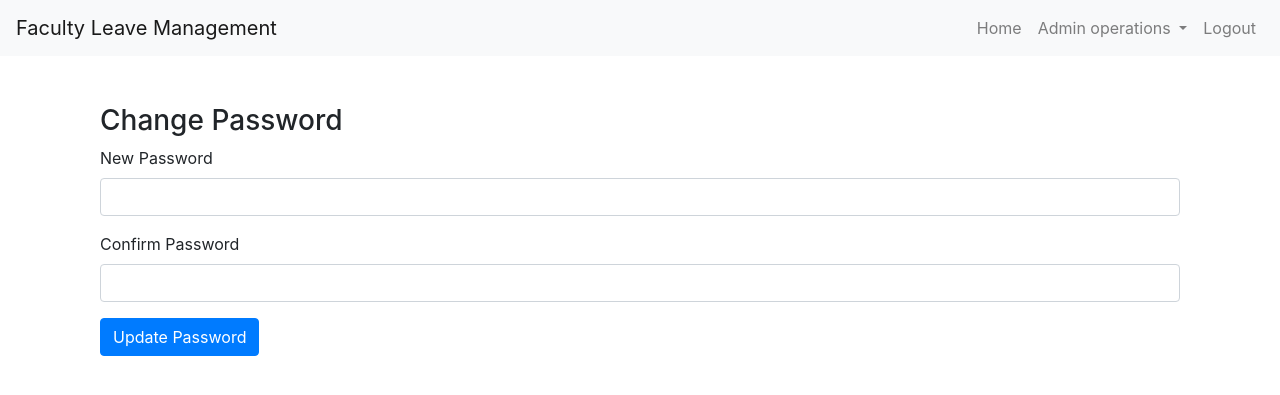
After one commit to narasimhaethics/Intelligent-Faculty-Leave-Management-with-Proxy-Assignment, a Flask app: page /change_password in a window 1280 px wide. The commit adds this page. Shown: the top 395 px of the page. Run offline with Flask 3, Linux system fonts and the light colour scheme; the visitor is signed in with stand-in values (Sample User, id 1); some libraries are stand-ins or nearby versions.

Commit message:
Faculty_view_profile updated

```diff
--- a/app.py
+++ b/app.py
@@ -1,15 +1,27 @@
-from flask import Flask, render_template, request, redirect, url_for, flash
+from flask import Flask, render_template, request, redirect, url_for, flash, jsonify
 from flask_sqlalchemy import SQLAlchemy
 from flask_login import LoginManager, login_user, login_required, logout_user, current_user
 from config import Config
-from models import db, Users, FacultyDetails, FacultyTimetable #LeaveRequests, ProxyAssignment
-from datetime import datetime
+from models import db, Users, FacultyDetails, FacultyTimetable, LeaveRequest #LeaveRequests, ProxyAssignment
+from datetime import datetime, timedelta
+import json
 
 app = Flask(__name__)
 app.config.from_object(Config)
 db.init_app(app)
 login_manager = LoginManager(app)
 login_manager.login_view = 'login'
+
+
+def check_timetable_conflicts(timetable, requested_dates):
+    conflicts = []
+    for day in requested_dates:
+        for entry in timetable:
+            if entry.day_of_week == day['weekday']:
+                # Check if any slots are occupied (replace `slot_X` with slot checking logic)
+                if entry.slot_1 or entry.slot_2 or entry.slot_3:
+                    conflicts.append(day)
+    return conflicts
 
 @login_manager.user_loader
 def load_user(user_id):
@@ -33,29 +45,155 @@ def login():
 @app.route('/faculty_dashboard')
 @login_required
 def faculty_dashboard():
-    if current_user.role != 'faculty':
-        return redirect(url_for('admin_dashboard'))
-    leave_requests = LeaveRequests.query.filter_by(user_id=current_user.id).all()
-    return render_template('dashboard.html', leave_requests=leave_requests)
+    # Fetch the user's details
+    user = Users.query.get(current_user.id)
+    faculty = FacultyDetails.query.filter_by(user_id=user.id).first()
+
+    if not faculty:
+        flash("Faculty details not found.", "danger")
+        return redirect(url_for('logout'))
+
+    # Fetch timetable for the faculty
+    timetable_entries = FacultyTimetable.query.filter_by(faculty_id=faculty.id).all()
+
+    # Format timetable in a dictionary for easy display in HTML
+    timetable = {}
+    for entry in timetable_entries:
+        timetable[entry.day_of_week] = {
+            "slot_1": entry.slot_1,
+            "slot_2": entry.slot_2,
+            "slot_3": entry.slot_3,
+            "slot_4": entry.slot_4,
+            "slot_5": entry.slot_5,
+            "slot_6": entry.slot_6,
+        }
+
+    return render_template('faculty_dashboard.html', user=user, faculty=faculty, timetable=timetable)
+
+@app.route('/change_password', methods=['GET', 'POST'])
+@login_required
+def change_password():
+    if request.method == 'POST':
+        new_password = request.form['new_password']
+        confirm_password = request.form['confirm_password']
+
+        if new_password == confirm_password:
+            current_user.password = new_password  # Hash this in a real application
+            db.session.commit()
+            flash("Password updated successfully.", "success")
+        else:
+            flash("Passwords do not match.", "danger")
+
+    return render_template('change_password.html')
+
+@app.route('/track_application')
+@login_required
+def track_application():
+    # Get all leave requests for the current user
+    leave_requests = LeaveRequest.query.filter_by(faculty_id=current_user.id).order_by(LeaveRequest.start_date.desc()).all()
+    return render_template('track_application.html', leave_requests=leave_requests)
+
+@app.route('/leave_history')
+@login_required
+def leave_history():
+    # Get all leave requests for the current user
+    leave_requests = LeaveRequest.query.filter_by(faculty_id=current_user.id).order_by(LeaveRequest.start_date.desc()).all()
+    return render_template('leave_history.html', leave_requests=leave_requests)
+
 
 @app.route('/leave_request', methods=['GET', 'POST'])
 @login_required
 def leave_request():
-    if current_user.role != 'faculty':
-        return redirect(url_for('admin_dashboard'))
     if request.method == 'POST':
-        start_date = request.form['start_date']
-        end_date = request.form['end_date']
-        leave_request = LeaveRequests(
-            user_id=current_user.id,
-            start_date=datetime.strptime(start_date, '%Y-%m-%d'),
-            end_date=datetime.strptime(end_date, '%Y-%m-%d')
+        faculty_id = request.form.get('faculty_id')
+        start_date = request.form.get('start_date')
+        end_date = request.form.get('end_date')
+
+        if not (faculty_id and start_date and end_date):
+            flash('All fields are required', 'danger')
+            return redirect(url_for('leave_request'))
+
+        # Process dates to include weekdays
+        start_date_obj = datetime.strptime(start_date, '%Y-%m-%d')
+        end_date_obj = datetime.strptime(end_date, '%Y-%m-%d')
+        date_list = []
+
+        current_date = start_date_obj
+        while current_date <= end_date_obj:
+            date_list.append({
+                'date': current_date.strftime('%Y-%m-%d'),
+                'weekday': current_date.strftime('%A')
+            })
+            current_date += timedelta(days=1)
+
+        # Create new leave request
+        leave_request = LeaveRequest(
+            faculty_id=faculty_id,
+            start_date=start_date,
+            end_date=end_date,
+            dates=date_list,
+            status='Pending'
         )
         db.session.add(leave_request)
         db.session.commit()
-        flash("Leave request submitted!")
-        return redirect(url_for('faculty_dashboard'))
-    return render_template('leave_request.html')
+        flash('Leave request submitted successfully', 'success')
+        return redirect(url_for('faculty_dashboard'))  # Redirect to faculty dashboard or other page
+
+    # If GET request, render form with faculty data
+    faculty_id = 2  # Replace with current faculty's ID or query from session
+    faculty = FacultyDetails.query.get(faculty_id)
+    return render_template('leave_request.html', faculty=faculty)
+
+@app.route('/get_dates')
+def get_dates():
+    start_date_str = request.args.get('start_date')
+    end_date_str = request.args.get('end_date')
+
+    start_date = datetime.strptime(start_date_str, '%Y-%m-%d')
+    end_date = datetime.strptime(end_date_str, '%Y-%m-%d')
+    dates = []
+
+    current_date = start_date
+    while current_date <= end_date:
+        dates.append({
+            'date': current_date.strftime('%Y-%m-%d'),
+            'weekday': current_date.strftime('%A')
+        })
+        current_date += timedelta(days=1)
+
+    return jsonify({'dates': dates})
+
+
+@app.route('/admin/leave_requests', methods=['GET', 'POST'])
+@login_required
+def admin_leave_requests():
+    leave_requests = LeaveRequest.query.filter_by(status="Pending").all()
+
+    if request.method == 'POST':
+        leave_request_id = request.form['leave_request_id']
+        action = request.form['action']  # 'approve' or 'reject'
+
+        # Fetch the leave request to update
+        leave_request = LeaveRequest.query.get(leave_request_id)
+
+        # Check faculty availability if approving the request
+        if action == 'approve':
+            faculty_timetable = FacultyTimetable.query.filter_by(faculty_id=leave_request.faculty_id).all()
+            conflicts = check_timetable_conflicts(faculty_timetable, leave_request.dates)
+
+            if conflicts:
+                flash("Cannot approve leave request; conflicting time slots found.", "danger")
+            else:
+                leave_request.status = "Approved"
+                flash("Leave request approved successfully!", "success")
+        else:
+            leave_request.status = "Rejected"
+            flash("Leave request rejected.", "warning")
+
+        db.session.commit()
+        return redirect(url_for('admin_leave_requests'))
+
+    return render_template('admin_leave_requests.html', leave_requests=leave_requests)
 
 @app.route('/admin_dashboard')
 @login_required
--- a/templates/base.html
+++ b/templates/base.html
@@ -19,12 +19,12 @@
                 </li>
                 {% if current_user.is_authenticated %}
                     {% if current_user.role == 'faculty' %}
-                        <li class="nav-item">
-                            <a class="nav-link" href="{{ url_for('faculty_dashboard') }}">Dashboard</a>
-                        </li>
-                        <li class="nav-item">
-                            <a class="nav-link" href="{{ url_for('leave_request') }}">Request Leave</a>
-                        </li>
+
+                    <li class="nav-item">
+                        <a class="nav-link" href="{{ url_for('change_password') }}">Change Password</a>
+                    </li>
+
+
                     {% elif current_user.role == 'admin' %}
                         <!-- Admin Dashboard Dropdown -->
                         <li class="nav-item dropdown">
--- /dev/null
+++ b/templates/change_password.html
@@ -0,0 +1,18 @@
+{% extends "base.html" %}
+
+{% block content %}
+<div class="container mt-5">
+    <h3>Change Password</h3>
+    <form method="POST">
+        <div class="form-group">
+            <label for="new_password">New Password</label>
+            <input type="password" class="form-control" id="new_password" name="new_password" required>
+        </div>
+        <div class="form-group">
+            <label for="confirm_password">Confirm Password</label>
+            <input type="password" class="form-control" id="confirm_password" name="confirm_password" required>
+        </div>
+        <button type="submit" class="btn btn-primary">Update Password</button>
+    </form>
+</div>
+{% endblock %}
```
Also changed, not shown: models.py (+17 -0 lines), templates/admin_leave_requests.html (added, +24 -0 lines), templates/dashboard.html (deleted, +0 -12 lines), templates/faculty_dashboard.html (added, +78 -0 lines), templates/leave_request.html (+53 -8 lines).
